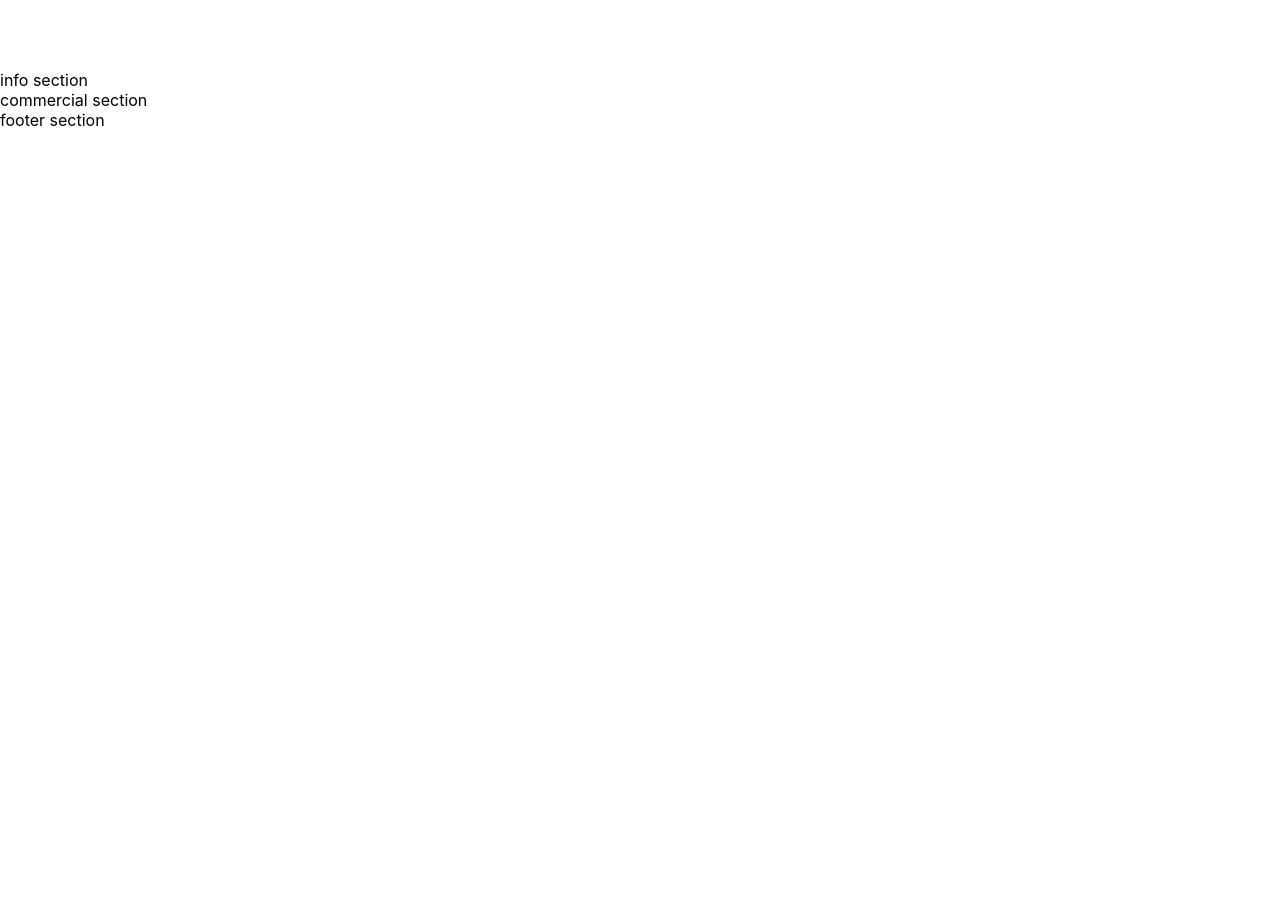
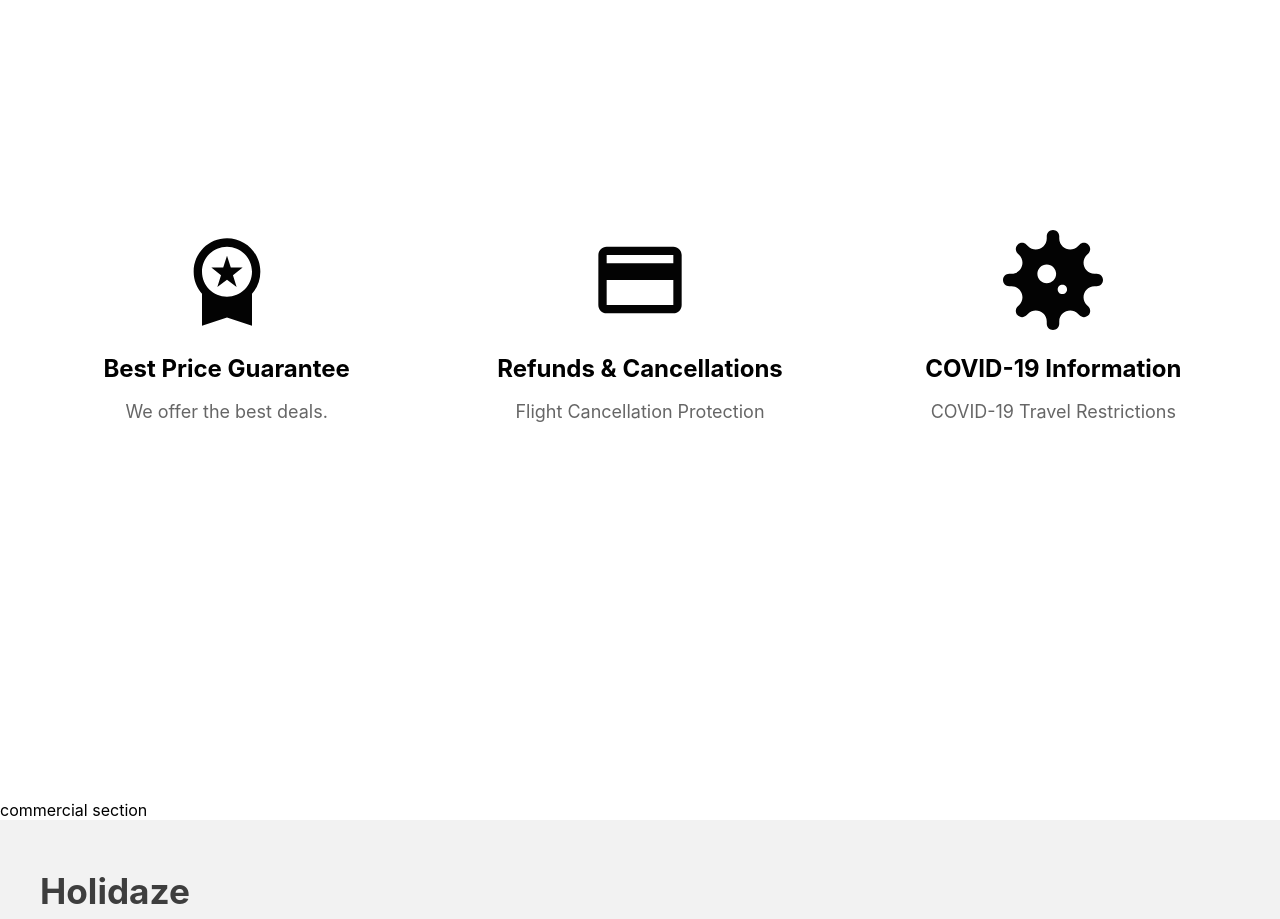
Before and after one commit to Nilliz85/holidaze, a React (Create React App) app: page / in a window 1280 px wide. Shown: the part 1878-2797 px from the top of the page. Before the commit the page ends 2008 px from the top, so only its background shows below. Built offline with nearby package versions, Linux system fonts and the light colour scheme; no server answers.

Commit message:
Moved index from app.js to home.component

```diff
--- a/src/App.js
+++ b/src/App.js
@@ -1,23 +1,10 @@
 import React from 'react';
-import HeroSection from './components/hero-section/hero-section.component';
-import Header from './components/header-section/header-section.component';
-import PopularVenuesComponent from './components/venues/popular-venues/popular-venues.component';
+import HomeComponent from './routes/home/home.component';
 import './routes/home/home.styles.scss';
 
 const App = () => {
 	return (
-		<div className='landingpage-container'>
-			<Header />
-			<main>
-				<HeroSection />
-				<PopularVenuesComponent />
-				<div>info section</div>
-				<div>commercial section</div>
-			</main>
-			<footer>
-				<div>footer section</div>
-			</footer>
-		</div>
+		<HomeComponent />
 	);
 };
 
```
